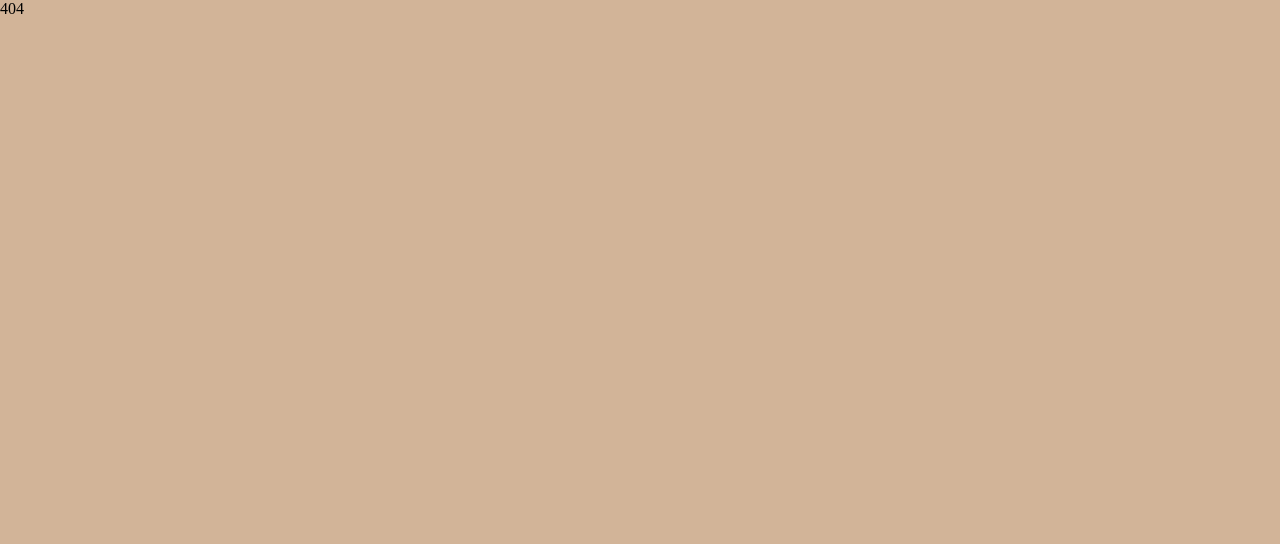
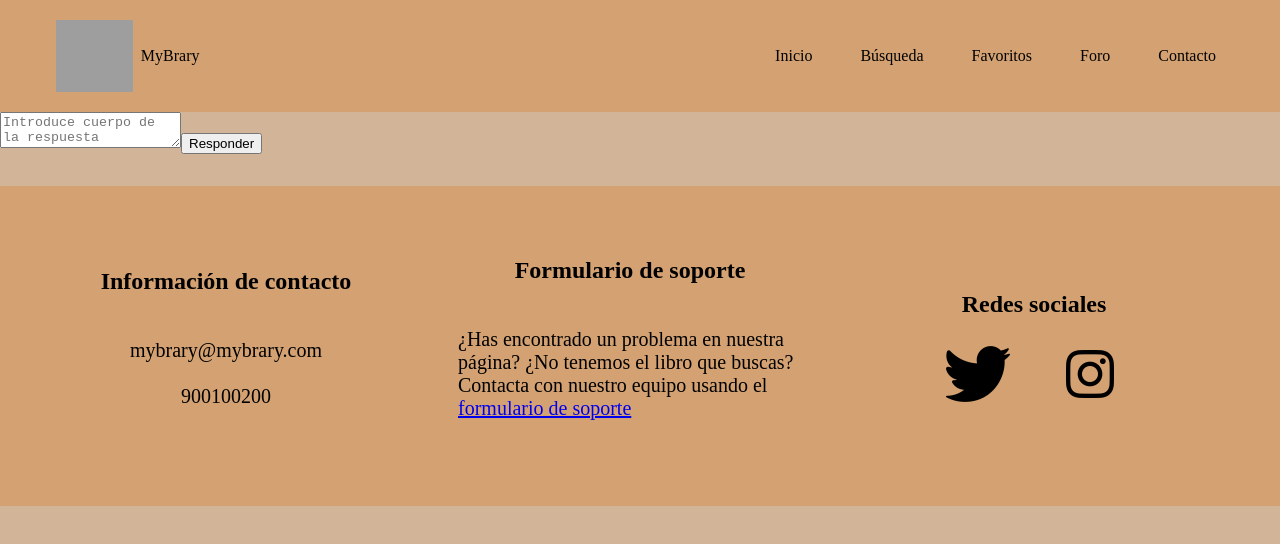
Before and after one commit to jcoeque299/React_Libreria, a React (Vite) app: page /respond/1 in a window 1280 px wide. Before the commit this address had no page. Shown: the top 544 px of the page. Built offline with nearby package versions, Linux system fonts and the light colour scheme; grey boxes are pictures that could not be loaded.

Commit message:
Implementadas respuestas a mensajes del foro

```diff
--- a/src/components/PostForm.jsx
+++ b/src/components/PostForm.jsx
@@ -16,7 +16,8 @@ function PostForm() {
         const savePost = {
             id: new Date().getTime(),
             title: post.title,
-            text: post.text
+            text: post.text,
+            responses: []
         }
         console.log(savePost)
         posts = [...posts, savePost]
--- /dev/null
+++ b/src/components/ResponseForm.jsx
@@ -0,0 +1,51 @@
+import { useState } from "react"
+
+function ResponseForm(postID) {
+
+    const posts = JSON.parse(localStorage.getItem("posts")) ?? []
+
+    const [response, setResponse] = useState({
+        id: "",
+        text: ""
+    })
+
+    const handleSubmit = e => {
+        e.preventDefault()
+        const saveResponse = {
+            id: new Date().getTime(),
+            text: response.text
+        }
+        posts.forEach((post) => {
+            if (post.id === parseInt(postID.postID)) {
+                post.responses = [...post.responses, saveResponse]
+            }
+        })
+        localStorage.setItem("posts", JSON.stringify(posts))
+    }
+
+    const handleChange = e => {
+        const {name, type, value} = e.target
+        setResponse({
+            ...response,
+            [name]:type === "text"? value:value
+        })
+    }
+
+
+    return (
+        <>
+            <form onSubmit={handleSubmit}>
+                <textarea
+                name="text"
+                placeholder="Introduce cuerpo de la respuesta"
+                onChange={handleChange}
+                value={response.text}
+                >
+                </textarea>
+                <button type="submit">Responder</button>
+            </form>
+        </>
+    )
+}
+
+export default ResponseForm
--- a/src/pages/Post.jsx
+++ b/src/pages/Post.jsx
@@ -1,15 +1,26 @@
-import { useLoaderData } from "react-router-dom"
+import { Link, useLoaderData } from "react-router-dom"
 
 const posts = JSON.parse(localStorage.getItem("posts")) ?? []
 
 function Post() {
     const post = useLoaderData()
-    console.log(post)
+
+    const responses = post.responses
 
     return (
         <>
             <p>{post.title}</p>
             <p>{post.text}</p>
+            {
+                responses.length > 0? (
+                    responses.map((response) => (
+                        <article key={response.id}>
+                            <p>{response.text}</p>
+                        </article>
+                    ))
+                ): (<p className="noResults"></p>)
+            }
+            <Link to={`/respond/${post.id}`}>Responder</Link>
         </>
     )
 }
--- /dev/null
+++ b/src/pages/Respond.jsx
@@ -0,0 +1,19 @@
+import { useLoaderData } from "react-router-dom"
+import ResponseForm from "../components/ResponseForm"
+
+function Respond() {
+
+    const postID = useLoaderData()
+
+    return (
+        <>
+            <ResponseForm postID={postID}/>
+        </>
+    )
+}
+
+export default Respond
+
+export const loaderResponse = ({params}) => {
+    return params.id
+}
--- a/src/router/index.jsx
+++ b/src/router/index.jsx
@@ -9,6 +9,7 @@ import NotFound from "../pages/NotFound";
 import LayoutPublic from "../layouts/LayoutPublic";
 import CreatePost from "../pages/CreatePost";
 import Post, {loaderPost} from "../pages/Post";
+import Respond, { loaderResponse } from "../pages/Respond";
 
 export const router = createBrowserRouter([
     {
@@ -53,6 +54,11 @@ export const router = createBrowserRouter([
                         path: "/post/:id",
                         element: <Post/>,
                         loader: loaderPost
+                    },
+                    {
+                        path: "/respond/:id",
+                        element: <Respond/>,
+                        loader: loaderResponse
                     }
                 ]
             }
```
